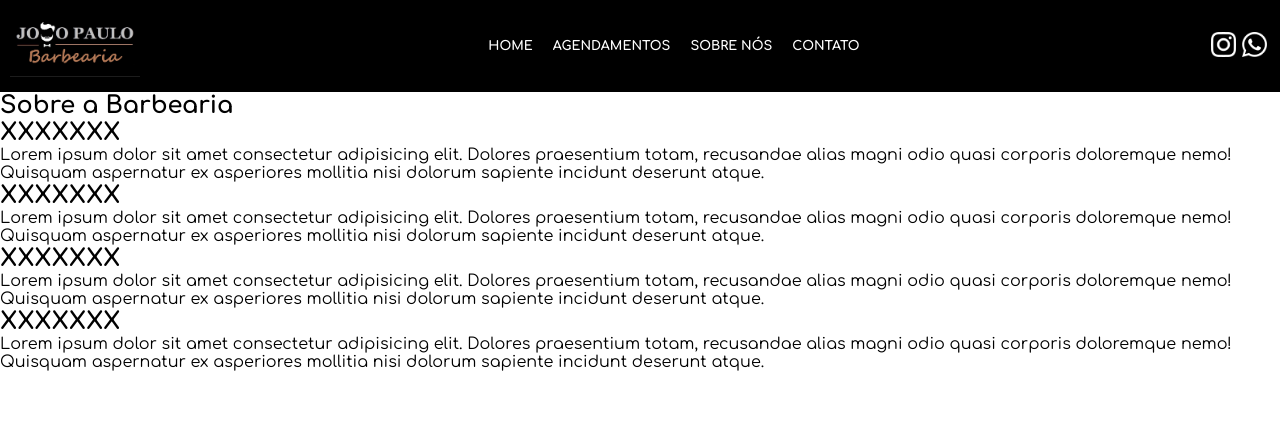
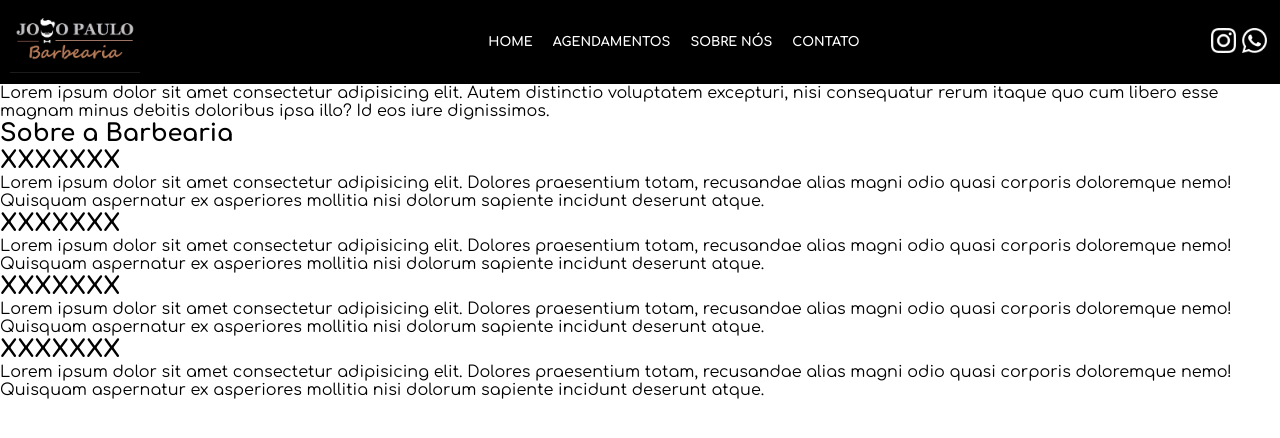
Before and after one commit to CaioFialho/JP-Barbearia, a plain HTML site: page index.html in a window 1280 px wide. Drawn offline with Linux system fonts and the light colour scheme.

Commit message:
nada dms

```diff
--- a/index.html
+++ b/index.html
@@ -34,7 +34,7 @@
     </header>
     <main>
         <section class="introdução">
-
+            <p>Lorem ipsum dolor sit amet consectetur adipisicing elit. Autem distinctio voluptatem excepturi, nisi consequatur rerum itaque quo cum libero esse magnam minus debitis doloribus ipsa illo? Id eos iure dignissimos.</p>
         </section>
         <article class="sobre-barbearia">
             <div class="side-text">
--- a/style.css
+++ b/style.css
@@ -26,7 +26,7 @@ header {
     background-color: black;
     align-items: center;
     justify-content: space-between;
-    height: 9vh;
+    height: 8vh;
 }
 
 .logo {
```
